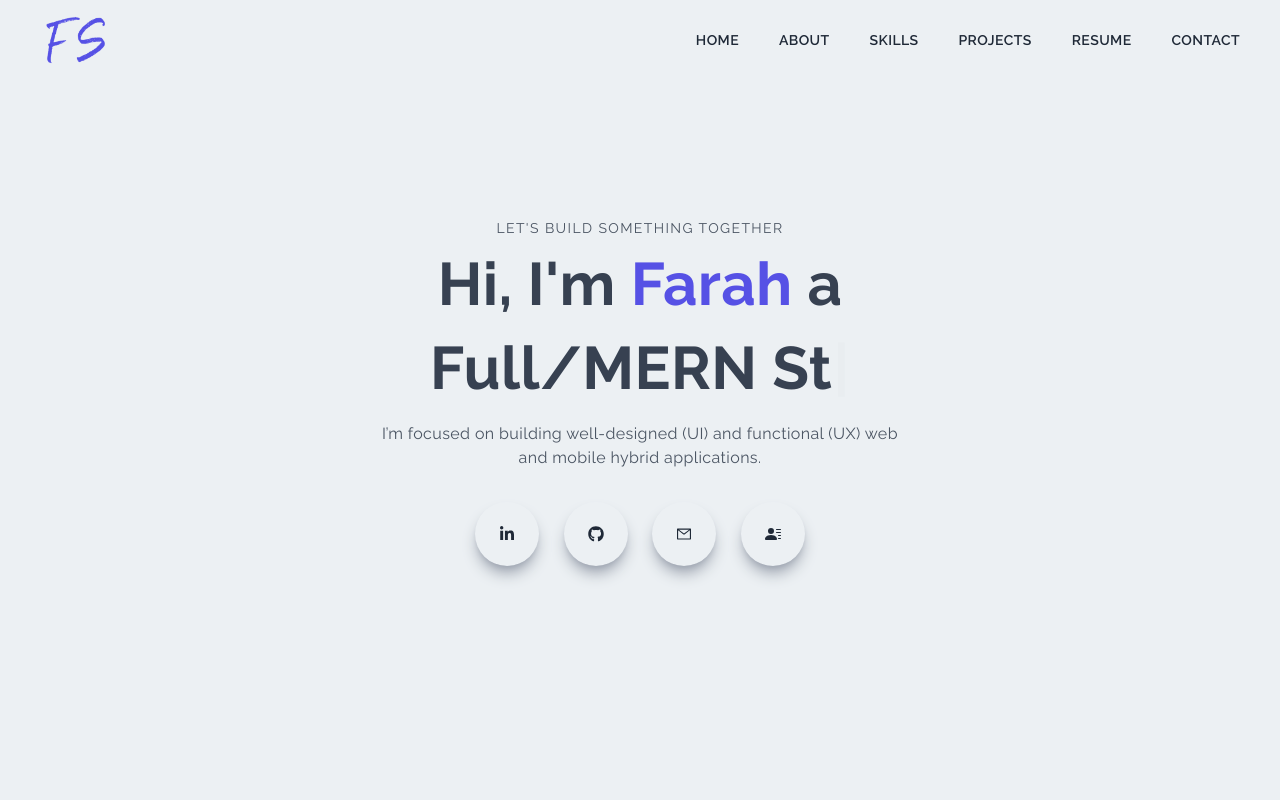
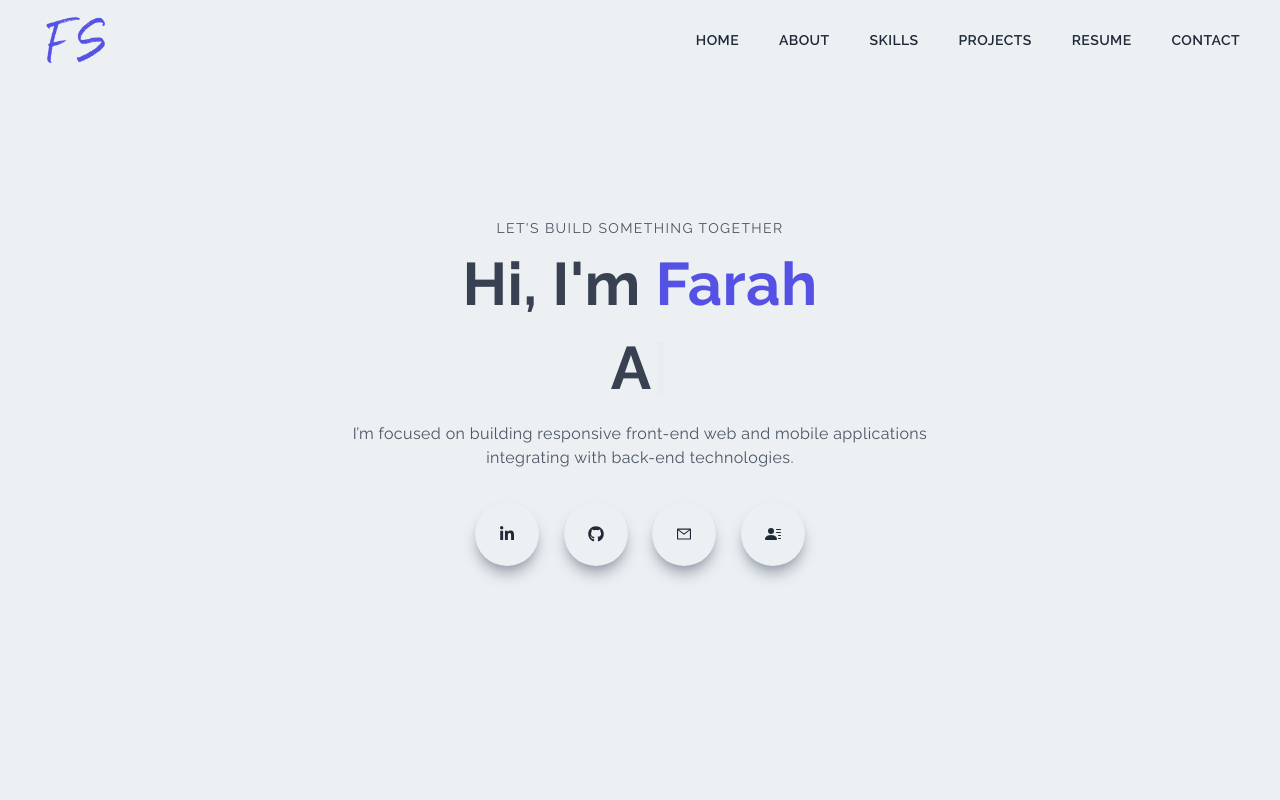
Before and after one commit to FarahSyed/nextjs_portfolio, a Next.js app: page / in a window 1280 px wide. Shown: the top 800 px of the page. Built offline with nearby package versions, Linux system fonts and the light colour scheme.

Commit message:
modified

```diff
--- a/components/About.jsx
+++ b/components/About.jsx
@@ -18,7 +18,7 @@ const About = () => {
             applications using latest technologies. I’m
             passionate about learning new technologies and understand there is
             more than one way to accomplish a task. Though I am most proficient
-            in building applications using HTML, CSS, Javascript, ReactJS, and
+            in building applications using HTML, CSS, Javascript, ReactJS, NextJS,
             React Native, NodeJS, ExpressJS, MongoDB, I am a quick learner and can
             pick up new tech stacks as needed. I believe that being a great developer
             is not using one specific language, but choosing the best tool for the job.
--- a/components/Main.jsx
+++ b/components/Main.jsx
@@ -15,25 +15,26 @@ const Main = () => {
             LET&#39;S BUILD SOMETHING TOGETHER
           </p>
           <h1 className='py-4 text-gray-700'>
-            Hi, I&#39;m <span className='text-[#5651e5]'>Farah</span> a
+            Hi, I&#39;m <span className='text-[#5651e5]'>Farah</span>
           </h1>
           <h1 className='py-2 text-gray-700'><Typewriter
             options={{
               strings: [
-                'Web Developer',
-                'Full/MERN Stack Developer',
-                'Mobile App Developer',
-                'React Developer',
-                'React Native Developer',
-                'NextJS Developer',
+                'A Full Stack Developer',
+                'A Web Developer',
+                'A Mobile App Developer',
+                'A JavaScript Developer',
+                'A ReactJS Developer',
+                'A React Native Developer',
+                'A NextJS Developer',
                ],
               autoStart: true,
               loop: true,
             }}
           /></h1>
           <p className='py-4 text-gray-600 sm:max-w-[70%] m-auto'>
-            I’m focused on building well-designed (UI) and
-            functional (UX) web and mobile hybrid applications.
+            I’m focused on building responsive front-end web and mobile applications
+            integrating with back-end technologies.
           </p>
           <div className='flex items-center justify-between max-w-[330px] m-auto py-4'>
             <a
--- a/components/Projects.jsx
+++ b/components/Projects.jsx
@@ -53,7 +53,7 @@ const Projects = () => {
 
         <section className='flex justify-center items-center mt-5 mb-12'>
         {/* Mapping all Chips */}
-        <div onClick={() => selectChip('All')} className={`mr-5 p-1.5 px-3 ${selectedCategory == "All" ?'text-white bg-[#5651e5]':'text-black bg-white'} font-bold rounded-md hover:cursor-pointer hover:text-white hover:bg-[#5651e5]`}>
+        <div onClick={() => selectChip('All')} className={`mr-5 p-1.5 px-3 ${selectedCategory == "" ?'text-white bg-[#5651e5]':'text-black bg-white'} font-bold rounded-md hover:cursor-pointer hover:text-white hover:bg-[#5651e5]`}>
           <small>All</small>
         </div>
         {
--- a/pages/[projectId].jsx
+++ b/pages/[projectId].jsx
@@ -22,7 +22,7 @@ function ProjectId() {
     <>{project ?
     <div className='w-full'>
       <div className='w-full h-[50vh] relative'>
-        <div className='absolute top-0 left-0 w-full h-[50vh] bg-black/80 z-10' />
+        <div className='absolute top-0 left-0 w-full h-[50vh] bg-black/70 z-10' />
         <Image
           className='absolute z-1 object-cover' //  fill-current is also not working here
           layout='fill'
--- a/pages/resume.jsx
+++ b/pages/resume.jsx
@@ -51,8 +51,8 @@ const resume = () => {
         </div>
         <p>
           Analytical, innovative, and motivated web and mobile hybrid application
-           development professional with a passion for well-designed (UI) and functional (UX)
-           web and mobile applications. I’ve recently completed Web and Mobile Hybrid
+           development professional with a passion for well-designed, functional and responsive
+           web and mobile applications. I've recently completed Web and Mobile Hybrid
             Application Development (MERN Stack) and have built a few projects by myself.
             I am currently enrolled in web 3.0 and metaverse course by Jawan Pakistan.
             I am eager to bring my strong sense of dedication, motivation and
@@ -65,26 +65,26 @@ const resume = () => {
           <h5 className='text-center underline text-[18px] py-2'>Skills</h5>
           <p className='py-2'>
             <span className='font-bold'>Technical Skills</span>
-            <span className='px-2'>|</span>MERN Stack Developer
-            <span className='px-2'>|</span>Mobile App Developer
-            <span className='px-2'>|</span>HTML5
-            <span className='px-2'>|</span>CSS3
-            <span className='px-2'>|</span>JS-ES2015
-            <span className='px-2'>|</span>Bootstrap
-            <span className='px-2'>|</span>Git & GitHub
-            <span className='px-2'>|</span>Firebase
-            <span className='px-2'>|</span>ReactJS
-            <span className='px-2'>|</span>Material UI
-            <span className='px-2'>|</span>React-Redux
-            <span className='px-2'>|</span>Redux Toolkit
-            <span className='px-2'>|</span>React Native
-            <span className='px-2'>|</span>NextJS
-            <span className='px-2'>|</span>TailwindCSS
-            <span className='px-2'>|</span>Sass
-            <span className='px-2'>|</span>NodeJS
-            <span className='px-2'>|</span>ExpressJS
-            <span className='px-2'>|</span>MongoDB
-            <span className='px-2'>|</span>REST APIs
+            <span className='px-2'> |</span> MERN Stack Developer
+            <span className='px-2'> |</span> Mobile App Developer
+            <span className='px-2'> |</span> HTML5
+            <span className='px-2'> |</span> CSS3
+            <span className='px-2'> |</span> JS-ES2015
+            <span className='px-2'> |</span> Bootstrap
+            <span className='px-2'> |</span> Git & GitHub
+            <span className='px-2'> |</span> Firebase
+            <span className='px-2'> |</span> ReactJS
+            <span className='px-2'> |</span> Material UI
+            <span className='px-2'> |</span> React-Redux
+            <span className='px-2'> |</span> Redux Toolkit
+            <span className='px-2'> |</span> React Native
+            <span className='px-2'> |</span> NextJS
+            <span className='px-2'> |</span> TailwindCSS
+            <span className='px-2'> |</span> Sass
+            <span className='px-2'> |</span> NodeJS
+            <span className='px-2'> |</span> ExpressJS
+            <span className='px-2'> |</span> MongoDB
+            <span className='px-2'> |</span> REST APIs
           </p>
           {/* <p className='py-2'>
             <span className='font-bold'>Amazon Web Services</span>
```
Also changed, not shown: public/assets/skills/aws.png (deleted), public/assets/skills/shopify.png (deleted).
